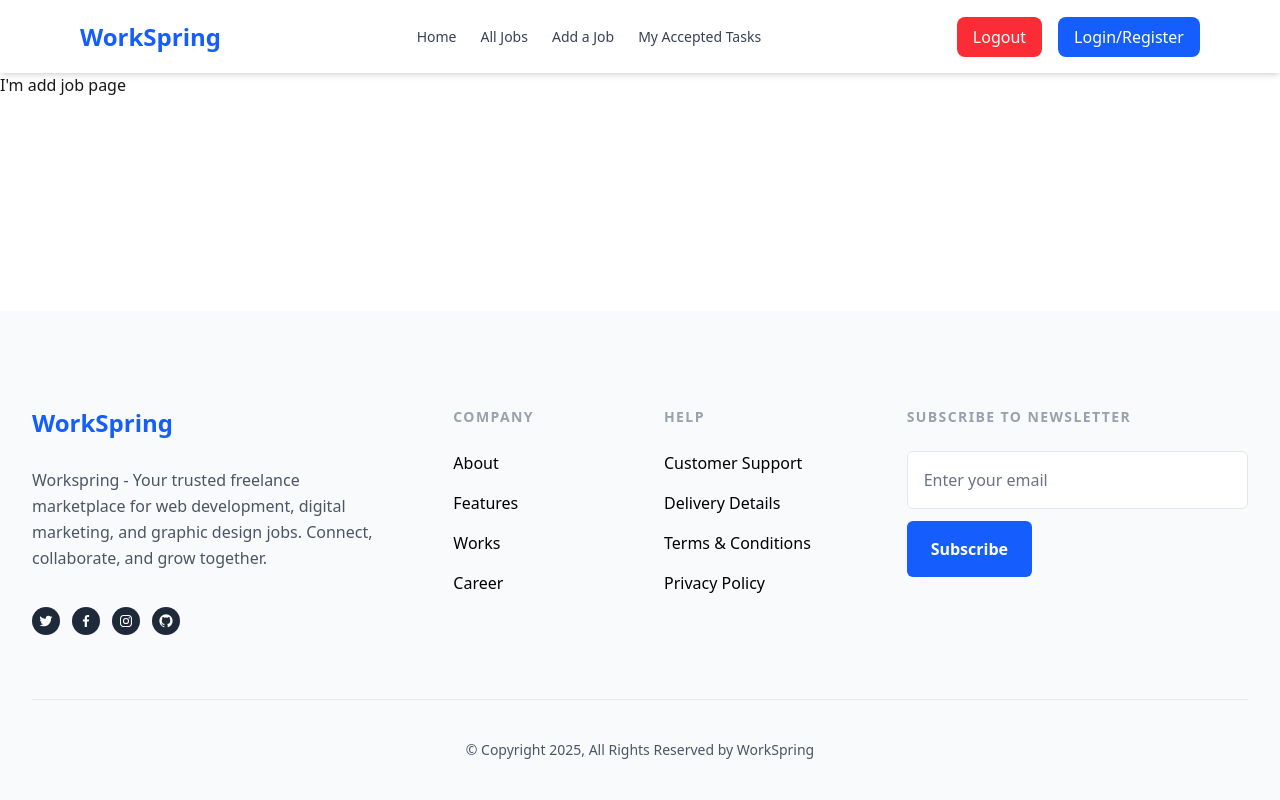
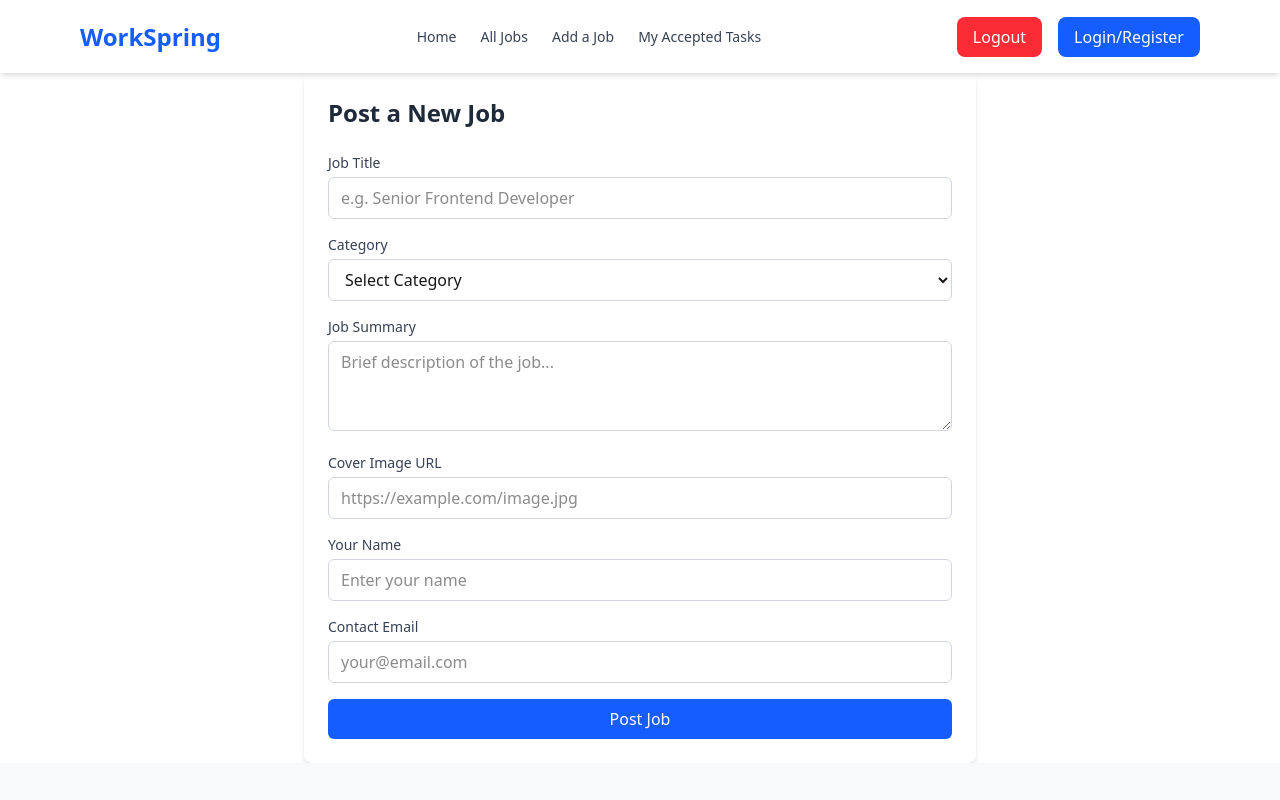
Before and after one commit to ratul43/freelance-marketplace-client, a React app: page /addJob in a window 1280 px wide. Shown: the top 800 px of the page. Built offline with nearby package versions, Linux system fonts and the light colour scheme; no server answers; the HTML template or start-up script is replaced by a standard one.

Commit message:
job details page set fetch data functionalities

```diff
--- a/src/components/Navbar.jsx
+++ b/src/components/Navbar.jsx
@@ -16,7 +16,7 @@ const Navbar = () => {
   const navLinks = (
     <>
       <li><Link to="/">Home</Link></li>
-      <li><Link to="/allJob">All Jobs</Link></li>
+      <li><Link to="/allJobs">All Jobs</Link></li>
       <li><Link to="/addJob">Add a Job</Link></li>
       <li><Link to="/acceptTasks">My Accepted Tasks</Link></li>
     </>
--- a/src/main.jsx
+++ b/src/main.jsx
@@ -13,6 +13,7 @@ import AddJobPage from './pages/AddJobPage.jsx';
 import AllJobPage from './pages/AllJobPage.jsx';
 import AcceptTaskPage from './pages/AcceptTaskPage.jsx';
 import MyPostedJobsPage from './pages/MyPostedJobsPage.jsx';
+import JobDetailsPage from './pages/JobDetailsPage.jsx';
 
 
 const router = createBrowserRouter([
@@ -37,8 +38,13 @@ const router = createBrowserRouter([
         element: <AddJobPage></AddJobPage>
       },
       {
-        path: "/allJob",
+        path: "/allJobs",
         element: <AllJobPage></AllJobPage>
+      },
+      {
+        path: "/allJobs/:id",
+        element: <JobDetailsPage></JobDetailsPage>,
+        loader: ({params})=> fetch(`http://localhost:3000/jobDetails/${params.id}`)
       },
       {
         path: "/acceptTasks",
--- a/src/pages/AddJobPage.jsx
+++ b/src/pages/AddJobPage.jsx
@@ -1,9 +1,129 @@
-import React from 'react';
+import axios from 'axios';
+import React, { useState } from 'react';
 
 const AddJobPage = () => {
+    const [formData, setFormData] = useState({
+        title: '',
+        category: '',
+        summary: '',
+        coverImage: '',
+        userEmail: '',
+        postedBy: ''
+    });
+
+    const handleChange = (e) => {
+        setFormData({
+            ...formData,
+            [e.target.name]: e.target.value,
+            postedAt: new Date()
+        });
+    };
+
+    const handleSubmit = (e) => {
+        e.preventDefault();
+        console.log('Job Data:', formData);
+
+
+        axios.post('http://localhost:3000/jobs', formData)
+        .then(data => console.log(data)
+        )
+
+
+
+    };
+
     return (
-        <div>
-            I'm add job page
+        <div className="max-w-2xl mx-auto bg-white rounded-lg shadow-md p-6">
+            <h2 className="text-2xl font-bold text-gray-800 mb-6">Post a New Job</h2>
+
+            <form onSubmit={handleSubmit} className="space-y-4">
+                <div>
+                    <label className="block text-sm font-medium text-gray-700 mb-1">Job Title</label>
+                    <input
+                        type="text"
+                        name="title"
+                        value={formData.title}
+                        onChange={handleChange}
+                        placeholder="e.g. Senior Frontend Developer"
+                        className="w-full px-3 py-2 border border-gray-300 rounded-md focus:outline-none focus:ring-2 focus:ring-blue-500"
+                        required
+                    />
+                </div>
+
+                <div>
+                    <label className="block text-sm font-medium text-gray-700 mb-1">Category</label>
+                    <select
+                        name="category"
+                        value={formData.category}
+                        onChange={handleChange}
+                        className="w-full px-3 py-2 border border-gray-300 rounded-md focus:outline-none focus:ring-2 focus:ring-blue-500"
+                        required
+                    >
+                        <option value="">Select Category</option>
+                        <option value="Web Development">Web Development</option>
+                        <option value="Digital Marketing">Digital Marketing</option>
+                        <option value="Graphics Designing">Graphics Designing</option>
+                    </select>
+                </div>
+
+                <div>
+                    <label className="block text-sm font-medium text-gray-700 mb-1">Job Summary</label>
+                    <textarea
+                        name="summary"
+                        value={formData.summary}
+                        onChange={handleChange}
+                        placeholder="Brief description of the job..."
+                        rows="3"
+                        className="w-full px-3 py-2 border border-gray-300 rounded-md focus:outline-none focus:ring-2 focus:ring-blue-500"
+                        required
+                    />
+                </div>
+
+                <div>
+                    <label className="block text-sm font-medium text-gray-700 mb-1">Cover Image URL</label>
+                    <input
+                        type="url"
+                        name="coverImage"
+                        value={formData.coverImage}
+                        onChange={handleChange}
+                        placeholder="https://example.com/image.jpg"
+                        className="w-full px-3 py-2 border border-gray-300 rounded-md focus:outline-none focus:ring-2 focus:ring-blue-500"
+                    />
+                </div>
+
+                <div>
+                    <label className="block text-sm font-medium text-gray-700 mb-1">Your Name</label>
+                    <input
+                        type="text"
+                        name="postedBy"
+                        value={formData.postedBy}
+                        onChange={handleChange}
+                        placeholder="Enter your name"
+                        className="w-full px-3 py-2 border border-gray-300 rounded-md focus:outline-none focus:ring-2 focus:ring-blue-500"
+                        required
+                    />
+                </div>
+
+                <div>
+                    <label className="block text-sm font-medium text-gray-700 mb-1">Contact Email</label>
+                    <input
+                        type="email"
+                        name="userEmail"
+                        value={formData.userEmail}
+                        onChange={handleChange}
+                        placeholder="your@email.com"
+                        className="w-full px-3 py-2 border border-gray-300 rounded-md focus:outline-none focus:ring-2 focus:ring-blue-500"
+                        required
+                    />
+                </div>
+
+                <button
+                    type="submit"
+                    className="w-full bg-blue-600 text-white py-2 px-4 rounded-md hover:bg-blue-700 transition-colors font-medium"
+                >
+                    Post Job
+                </button>
+            </form>
         </div>
     );
 };
--- a/src/pages/AllJobPage.jsx
+++ b/src/pages/AllJobPage.jsx
@@ -1,16 +1,24 @@
 import axios from 'axios';
 import React, { useEffect, useState } from 'react';
+import { Link } from 'react-router';
+import { ClimbingBoxLoader } from 'react-spinners';
 
 const AllJobPage = () => {
 
     const [jobs, setJobs] = useState([])
+    const [loading, setLoading] = useState(true)
 
     useEffect(()=>{
 axios.get("http://localhost:3000/jobs")
     .then(data => setJobs(data.data)
     )
+    setLoading(false)
     }, [])
-    console.log(jobs);
+
+
+    if(loading) {
+        return <ClimbingBoxLoader className='max-w-6xl mx-auto' color="#e74c3c" />
+    }
 
     return (
         <div className='grid my-4 lg:grid-cols-3 grid-cols-2 gap-3 max-w-6xl mx-auto'>
@@ -32,9 +40,12 @@ axios.get("http://localhost:3000/jobs")
         <p className="text-gray-500 text-sm mt-2">Posted at: {job.postedAt}</p>
       </div>
 
-      <button className="w-full bg-blue-500 text-white py-2 rounded-md mt-4 hover:bg-blue-600">
-        Apply Now
-      </button>
+
+        <div className="card-actions">
+                    <Link to={`/allJobs/${job._id}`} className="btn btn-primary w-full">View Details</Link>
+                </div>
+
+
     </div>)}
 
 
--- /dev/null
+++ b/src/pages/JobDetailsPage.jsx
@@ -0,0 +1,44 @@
+import React from 'react';
+import { useLoaderData } from 'react-router';
+
+const JobDetailsPage = () => {
+
+    const data = useLoaderData()
+    const jobDetails = data.result
+
+
+    const {_id, title, postedBy, postedAt, category, summary, userEmail} = jobDetails
+
+
+    return (
+        <div className="max-w-4xl my-7 mx-auto bg-white rounded-lg shadow-md p-6">
+            <div className="flex items-center gap-6">
+                {/* Image */}
+                <div className="w-96 h-96">
+                    <img
+                        src="https://placehold.co/400"
+                        alt={jobDetails.title}
+                        className="w-full h-full object-cover rounded-lg"
+                    />
+                </div>
+
+                {/* Content */}
+                <div className="flex-1">
+                    <h1 className="text-2xl font-bold text-gray-800 mb-2">{jobDetails.title}</h1>
+                    <p className="text-blue-600 font-semibold mb-4">{jobDetails.category}</p>
+                    <p className="text-gray-600 mb-4">{jobDetails.summary}</p>
+
+                    <div className="space-y-2 text-gray-700">
+                        <p><span className="font-semibold">Posted by:</span> {jobDetails.postedBy}</p>
+                        <p><span className="font-semibold">Contact:</span> {jobDetails.userEmail}</p>
+                        <p><span className="font-semibold">Posted at:</span> {jobDetails.postedAt}</p>
+                    </div>
+
+
+                </div>
+            </div>
+        </div>
+    );
+};
+
+export default JobDetailsPage;
```
